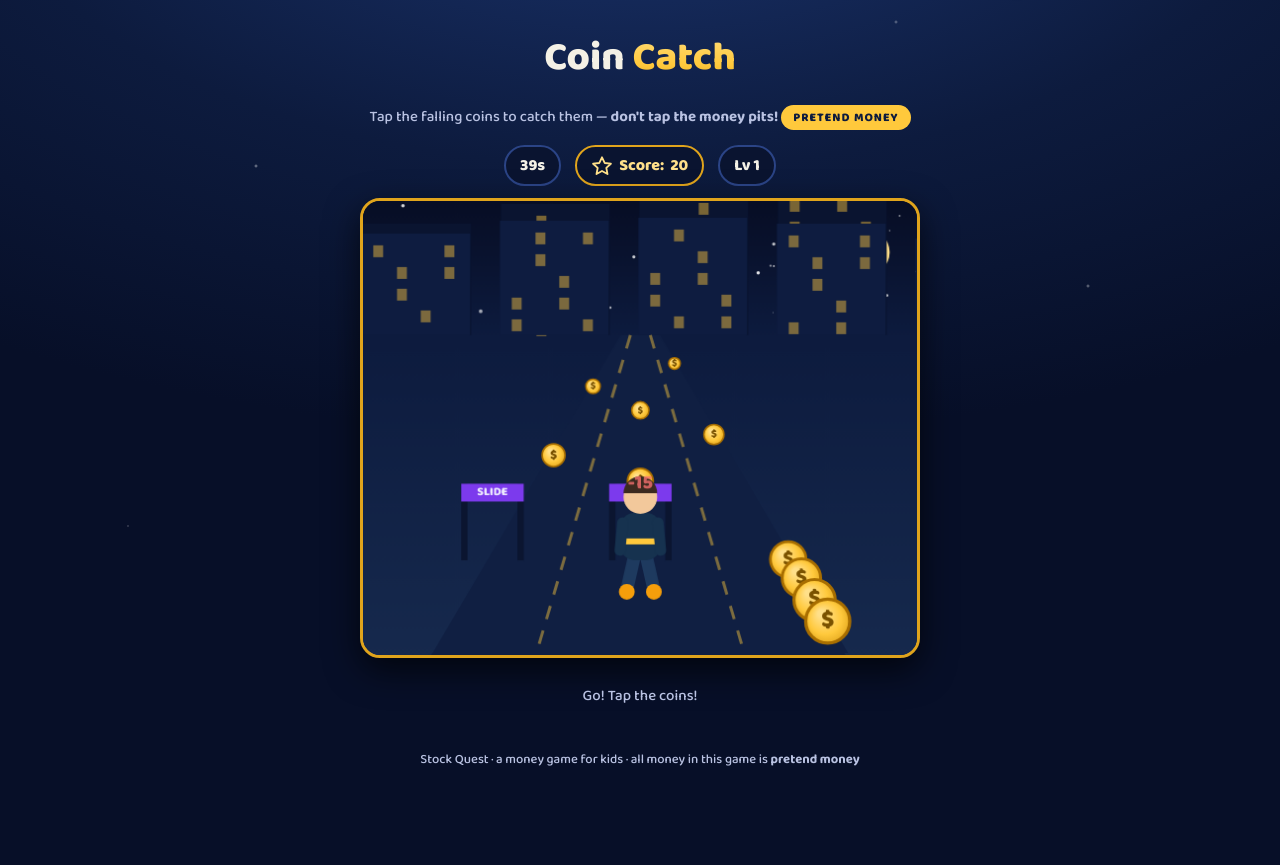
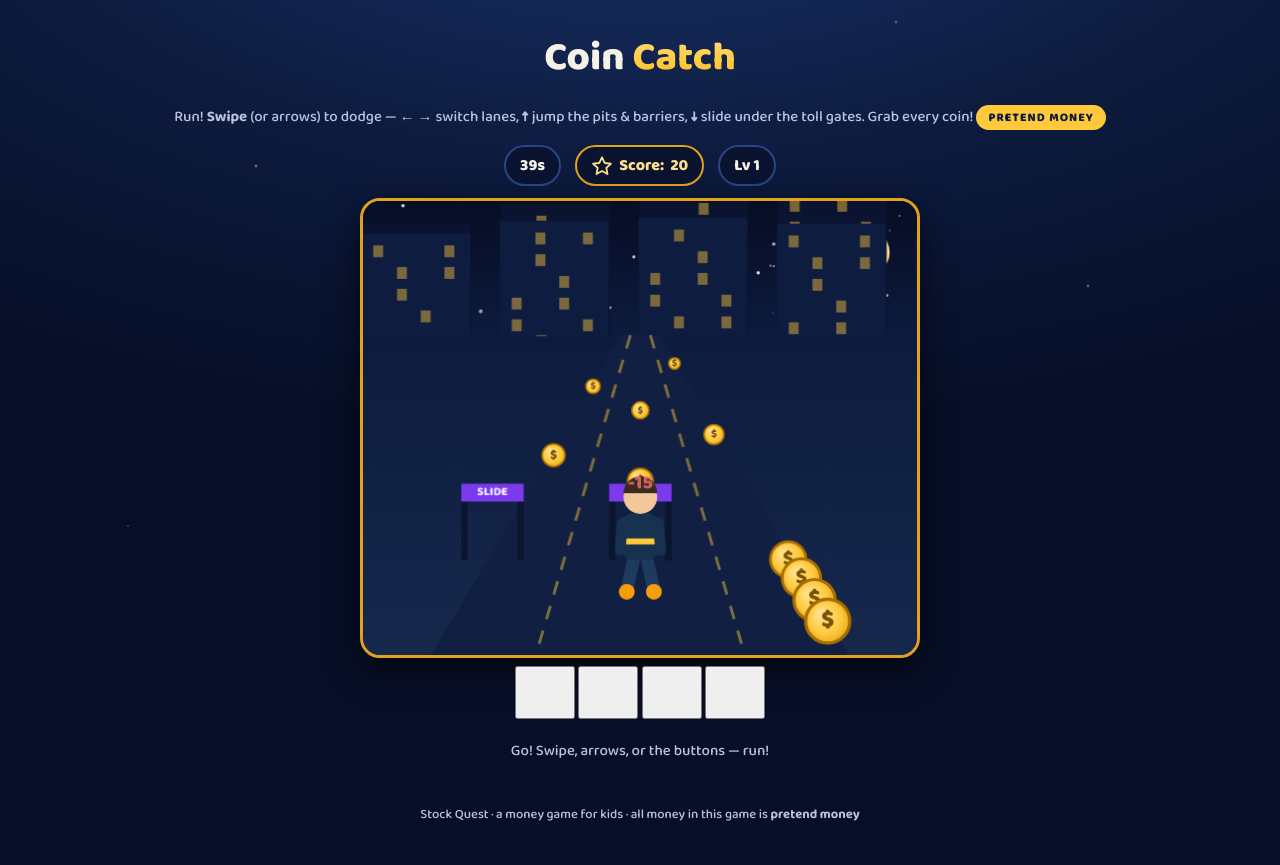
Before and after one commit to HAULTRAAISYSTEMS/stock-sprouts, a Flask app: page /quest/q1/play in a window 1280 px wide. Shown: the part 74-939 px from the top of the page. Before the commit the page ends 840 px from the top, so only its background shows below. Run offline with Flask 3, Linux system fonts and the light colour scheme; the visitor is signed in with stand-in values (Sample User, id 1); tables that the repository leaves empty hold one stand-in row (values such as "Sample post").

Commit message:
Coin Catch: runner instructions + touch control pad

```diff
--- a/templates/quest_catch.html
+++ b/templates/quest_catch.html
@@ -4,17 +4,23 @@
 {% block content %}
 <div class="game-shell">
   <h2 class="q-sec-title">Coin <span class="gold">Catch</span></h2>
-  <p class="game-tip">Tap the falling coins to catch them — <strong>don't tap the money pits!</strong> <span class="pretend-tag">pretend money</span></p>
+  <p class="game-tip">Run! <strong>Swipe</strong> (or arrows) to dodge — <strong>← →</strong> switch lanes, <strong>↑</strong> jump the pits &amp; barriers, <strong>↓</strong> slide under the toll gates. Grab every coin! <span class="pretend-tag">pretend money</span></p>
 
   <div class="game-hud">
-    <span class="stat-pill"><span id="catchTime">30s</span></span>
+    <span class="stat-pill"><span id="catchTime">45s</span></span>
     <span class="stat-pill gold">{{ icon('star', 'ic') }} Score: <span id="catchScore">0</span></span>
     <span class="stat-pill">Lv 1</span>
   </div>
 
   <div id="gameArea">
     <canvas id="catchCanvas"></canvas>
-    <p class="game-tip mt" id="catchHint">Get ready… catch as many coins as you can in 30 seconds!</p>
+    <div class="run-pad" aria-label="Game controls">
+      <button class="run-btn" data-runner="left" aria-label="Move left">{{ icon('chevL', 'ic lg') }}</button>
+      <button class="run-btn" data-runner="jump" aria-label="Jump">{{ icon('chevU', 'ic lg') }}</button>
+      <button class="run-btn" data-runner="slide" aria-label="Slide">{{ icon('chevD', 'ic lg') }}</button>
+      <button class="run-btn" data-runner="right" aria-label="Move right">{{ icon('chevR', 'ic lg') }}</button>
+    </div>
+    <p class="game-tip mt" id="catchHint">Get ready… 45 seconds on the clock!</p>
   </div>
 
   <div id="catchResult" style="display:none">
@@ -38,7 +44,7 @@
 function runCatch() {
   document.getElementById("gameArea").style.display = "block";
   document.getElementById("catchResult").style.display = "none";
-  document.getElementById("catchHint").textContent = "Go! Tap the coins!";
+  document.getElementById("catchHint").textContent = "Go! Swipe, arrows, or the buttons — run!";
   initCoinCatch("catchCanvas", async ({ score, caught }) => {
     document.getElementById("gameArea").style.display = "none";
     try {
```
